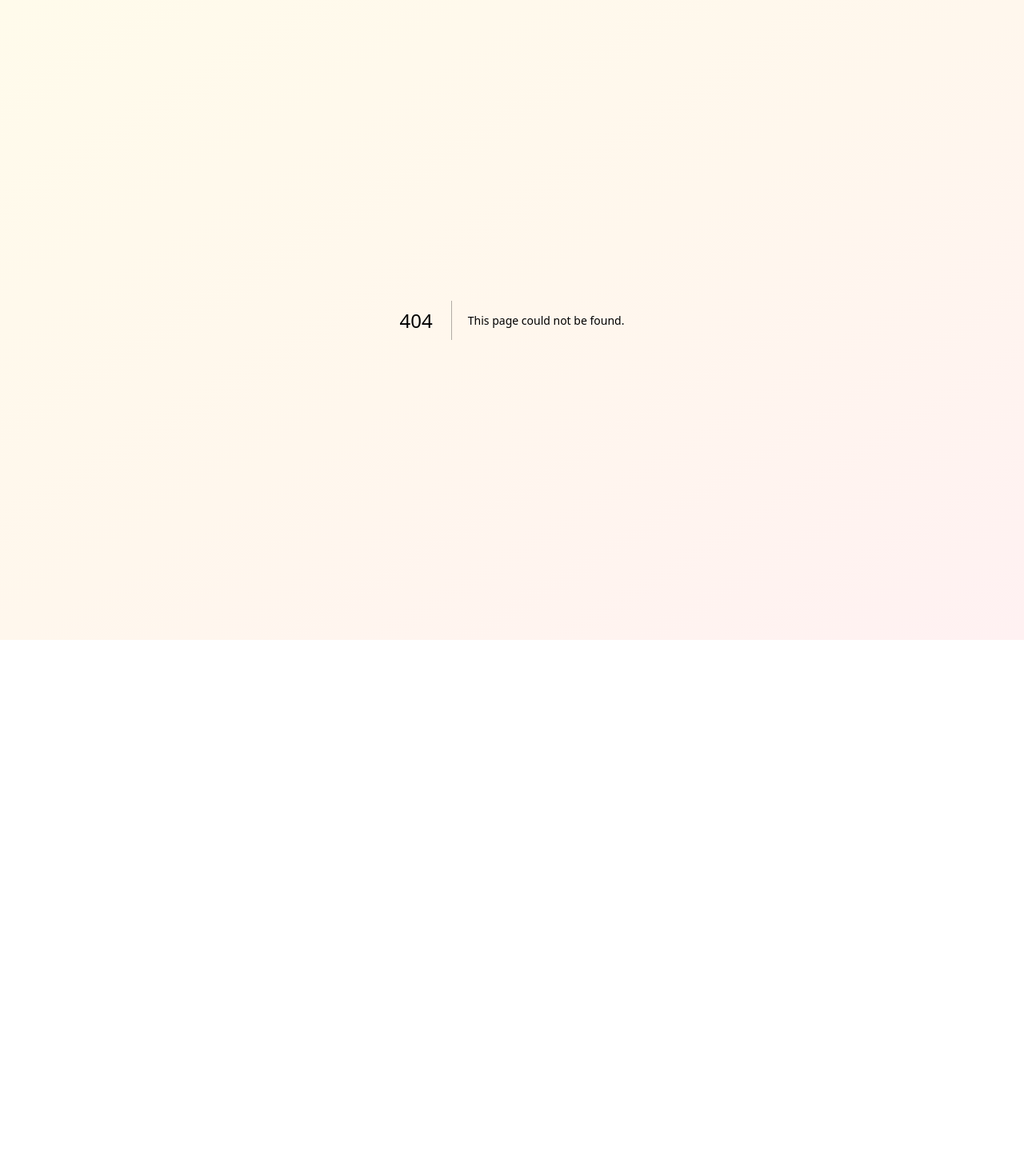
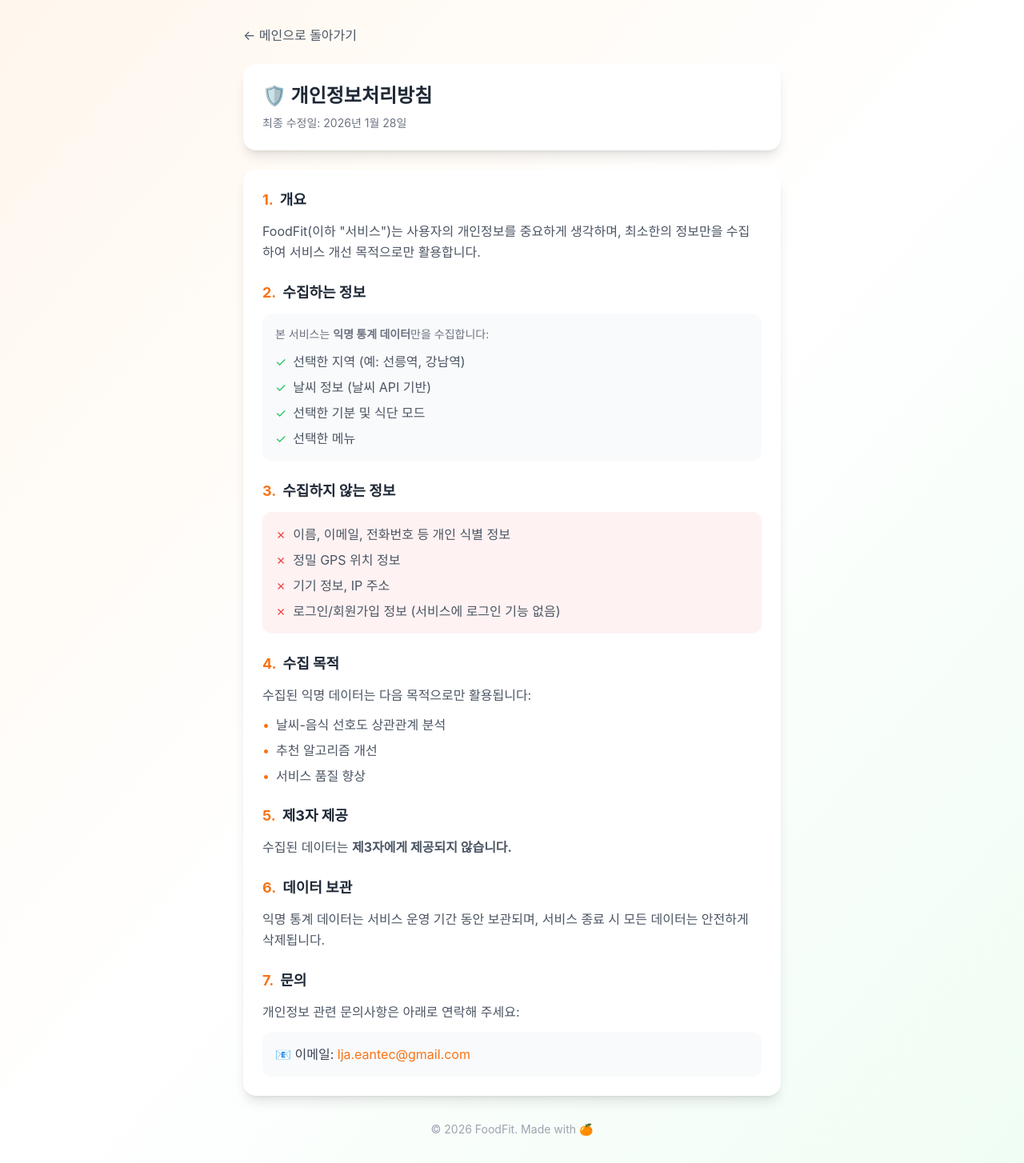
Before and after one commit to ava-jahlee/foodfit, a Next.js app: page /privacy in a window 1280 px wide. Before the commit this address had no page. Shown: the whole page at 80% size. Before the commit the page ends 800 px from the top, so only its background shows below. Built offline with nearby package versions, Linux system fonts and the light colour scheme; a web font is replaced by a local one.

Commit message:
feat: 개인정보처리방침 페이지 및 푸터 추가
- /privacy 페이지 생성 (수집/비수집 정보 명시)
- Footer 컴포넌트 추가 (개인정보처리방침, GitHub 링크)
- 자유입력 필드에 개인정보 입력 금지 경고 추가

```diff
--- a/src/app/page.tsx
+++ b/src/app/page.tsx
@@ -7,6 +7,7 @@
 import DietSelector from '@/components/diet/DietSelector'
 import RecentMealInput from '@/components/menu/RecentMealInput'
 import LocationSelector from '@/components/location/LocationSelector'
+import Footer from '@/components/common/Footer'
 import { useUserInputStore } from '@/store/userInputStore'
 import { getTimeSlotLabel, getTimeSlotEmoji } from '@/utils/time'
 
@@ -80,6 +81,9 @@
 
         {/* 최근 먹은 메뉴 */}
         <RecentMealInput />
+
+        {/* 푸터 */}
+        <Footer />
       </div>
 
       {/* 하단 고정 버튼 */}
--- /dev/null
+++ b/src/app/privacy/page.tsx
@@ -0,0 +1,167 @@
+'use client'
+
+import Link from 'next/link'
+
+export default function PrivacyPage() {
+  return (
+    <main className="min-h-screen bg-gradient-to-br from-orange-50 via-white to-green-50 py-8 px-4">
+      <div className="max-w-2xl mx-auto">
+        {/* 뒤로가기 */}
+        <Link
+          href="/"
+          className="inline-flex items-center gap-2 text-gray-600 hover:text-orange-500 transition-colors mb-6"
+        >
+          ← 메인으로 돌아가기
+        </Link>
+
+        {/* 헤더 */}
+        <div className="bg-white rounded-2xl shadow-lg p-6 mb-6">
+          <h1 className="text-2xl font-bold text-gray-800 mb-2">
+            🛡️ 개인정보처리방침
+          </h1>
+          <p className="text-sm text-gray-500">
+            최종 수정일: 2026년 1월 28일
+          </p>
+        </div>
+
+        {/* 내용 */}
+        <div className="bg-white rounded-2xl shadow-lg p-6 space-y-6">
+
+          {/* 1. 개요 */}
+          <section>
+            <h2 className="text-lg font-bold text-gray-800 mb-3 flex items-center gap-2">
+              <span className="text-orange-500">1.</span> 개요
+            </h2>
+            <p className="text-gray-600 leading-relaxed">
+              FoodFit(이하 &quot;서비스&quot;)는 사용자의 개인정보를 중요하게 생각하며,
+              최소한의 정보만을 수집하여 서비스 개선 목적으로만 활용합니다.
+            </p>
+          </section>
+
+          {/* 2. 수집 정보 */}
+          <section>
+            <h2 className="text-lg font-bold text-gray-800 mb-3 flex items-center gap-2">
+              <span className="text-orange-500">2.</span> 수집하는 정보
+            </h2>
+            <div className="bg-gray-50 rounded-xl p-4">
+              <p className="text-sm text-gray-500 mb-3">
+                본 서비스는 <strong>익명 통계 데이터</strong>만을 수집합니다:
+              </p>
+              <ul className="space-y-2 text-gray-600">
+                <li className="flex items-start gap-2">
+                  <span className="text-green-500">✓</span>
+                  선택한 지역 (예: 선릉역, 강남역)
+                </li>
+                <li className="flex items-start gap-2">
+                  <span className="text-green-500">✓</span>
+                  날씨 정보 (날씨 API 기반)
+                </li>
+                <li className="flex items-start gap-2">
+                  <span className="text-green-500">✓</span>
+                  선택한 기분 및 식단 모드
+                </li>
+                <li className="flex items-start gap-2">
+                  <span className="text-green-500">✓</span>
+                  선택한 메뉴
+                </li>
+              </ul>
+            </div>
+          </section>
+
+          {/* 3. 수집하지 않는 정보 */}
+          <section>
+            <h2 className="text-lg font-bold text-gray-800 mb-3 flex items-center gap-2">
+              <span className="text-orange-500">3.</span> 수집하지 않는 정보
+            </h2>
+            <div className="bg-red-50 rounded-xl p-4">
+              <ul className="space-y-2 text-gray-600">
+                <li className="flex items-start gap-2">
+                  <span className="text-red-500">✗</span>
+                  이름, 이메일, 전화번호 등 개인 식별 정보
+                </li>
+                <li className="flex items-start gap-2">
+                  <span className="text-red-500">✗</span>
+                  정밀 GPS 위치 정보
+                </li>
+                <li className="flex items-start gap-2">
+                  <span className="text-red-500">✗</span>
+                  기기 정보, IP 주소
+                </li>
+                <li className="flex items-start gap-2">
+                  <span className="text-red-500">✗</span>
+                  로그인/회원가입 정보 (서비스에 로그인 기능 없음)
+                </li>
+              </ul>
+            </div>
+          </section>
+
+          {/* 4. 수집 목적 */}
+          <section>
+            <h2 className="text-lg font-bold text-gray-800 mb-3 flex items-center gap-2">
+              <span className="text-orange-500">4.</span> 수집 목적
+            </h2>
+            <p className="text-gray-600 leading-relaxed">
+              수집된 익명 데이터는 다음 목적으로만 활용됩니다:
+            </p>
+            <ul className="mt-3 space-y-2 text-gray-600">
+              <li className="flex items-start gap-2">
+                <span className="text-orange-500">•</span>
+                날씨-음식 선호도 상관관계 분석
+              </li>
+              <li className="flex items-start gap-2">
+                <span className="text-orange-500">•</span>
+                추천 알고리즘 개선
+              </li>
+              <li className="flex items-start gap-2">
+                <span className="text-orange-500">•</span>
+                서비스 품질 향상
+              </li>
+            </ul>
+          </section>
+
+          {/* 5. 제3자 제공 */}
+          <section>
+            <h2 className="text-lg font-bold text-gray-800 mb-3 flex items-center gap-2">
+              <span className="text-orange-500">5.</span> 제3자 제공
+            </h2>
+            <p className="text-gray-600 leading-relaxed">
+              수집된 데이터는 <strong>제3자에게 제공되지 않습니다.</strong>
+            </p>
+          </section>
+
+          {/* 6. 데이터 보관 */}
+          <section>
+            <h2 className="text-lg font-bold text-gray-800 mb-3 flex items-center gap-2">
+              <span className="text-orange-500">6.</span> 데이터 보관
+            </h2>
+            <p className="text-gray-600 leading-relaxed">
+              익명 통계 데이터는 서비스 운영 기간 동안 보관되며,
+              서비스 종료 시 모든 데이터는 안전하게 삭제됩니다.
+            </p>
+          </section>
+
+          {/* 7. 문의 */}
+          <section>
+            <h2 className="text-lg font-bold text-gray-800 mb-3 flex items-center gap-2">
+              <span className="text-orange-500">7.</span> 문의
+            </h2>
+            <p className="text-gray-600 leading-relaxed">
+              개인정보 관련 문의사항은 아래로 연락해 주세요:
+            </p>
+            <div className="mt-3 bg-gray-50 rounded-xl p-4">
+              <p className="text-gray-700">
+                📧 이메일: <a href="mailto:lja.eantec@gmail.com" className="text-orange-500 hover:underline">lja.eantec@gmail.com</a>
+              </p>
+            </div>
+          </section>
+
+        </div>
+
+        {/* 푸터 */}
+        <div className="text-center mt-8 text-sm text-gray-400">
+          © 2026 FoodFit. Made with 🍊
+        </div>
+      </div>
+    </main>
+  )
+}
--- a/src/app/result/page.tsx
+++ b/src/app/result/page.tsx
@@ -5,6 +5,7 @@
 import { getRecommendations, weatherCodeToCondition, RecommendationResult } from '@/lib/recommend'
 import { SelectionLog } from '@/lib/supabase'
 import Link from 'next/link'
+import Footer from '@/components/common/Footer'
 
 interface Place {
   place_name: string
@@ -348,6 +349,9 @@
             </div>
           ))}
         </div>
+
+        {/* 푸터 */}
+        <Footer />
       </div>
 
       {/* 하단 버튼 */}
--- /dev/null
+++ b/src/components/common/Footer.tsx
@@ -0,0 +1,28 @@
+import Link from 'next/link'
+
+export default function Footer() {
+  return (
+    <footer className="mt-auto py-6 text-center text-sm text-gray-400">
+      <div className="space-x-4">
+        <Link
+          href="/privacy"
+          className="hover:text-orange-500 transition-colors"
+        >
+          개인정보처리방침
+        </Link>
+        <span>•</span>
+        <a
+          href="https://github.com/ava-jahlee/foodfit"
+          target="_blank"
+          rel="noopener noreferrer"
+          className="hover:text-orange-500 transition-colors"
+        >
+          GitHub
+        </a>
+      </div>
+      <p className="mt-2">
+        © 2026 FoodFit. Made with 🍊
+      </p>
+    </footer>
+  )
+}
--- a/src/components/mood/MoodSelector.tsx
+++ b/src/components/mood/MoodSelector.tsx
@@ -91,6 +91,9 @@
           <p className="mt-2 text-xs text-gray-500">
             예: &quot;회식 후 해장이 필요해요&quot;, &quot;비 오니까 칼칼한 거 먹고싶어&quot;
           </p>
+          <p className="mt-1 text-xs text-gray-400">
+            ⚠️ 개인정보(이름, 연락처 등)는 입력하지 마세요
+          </p>
         </div>
       )}
     </div>
```
